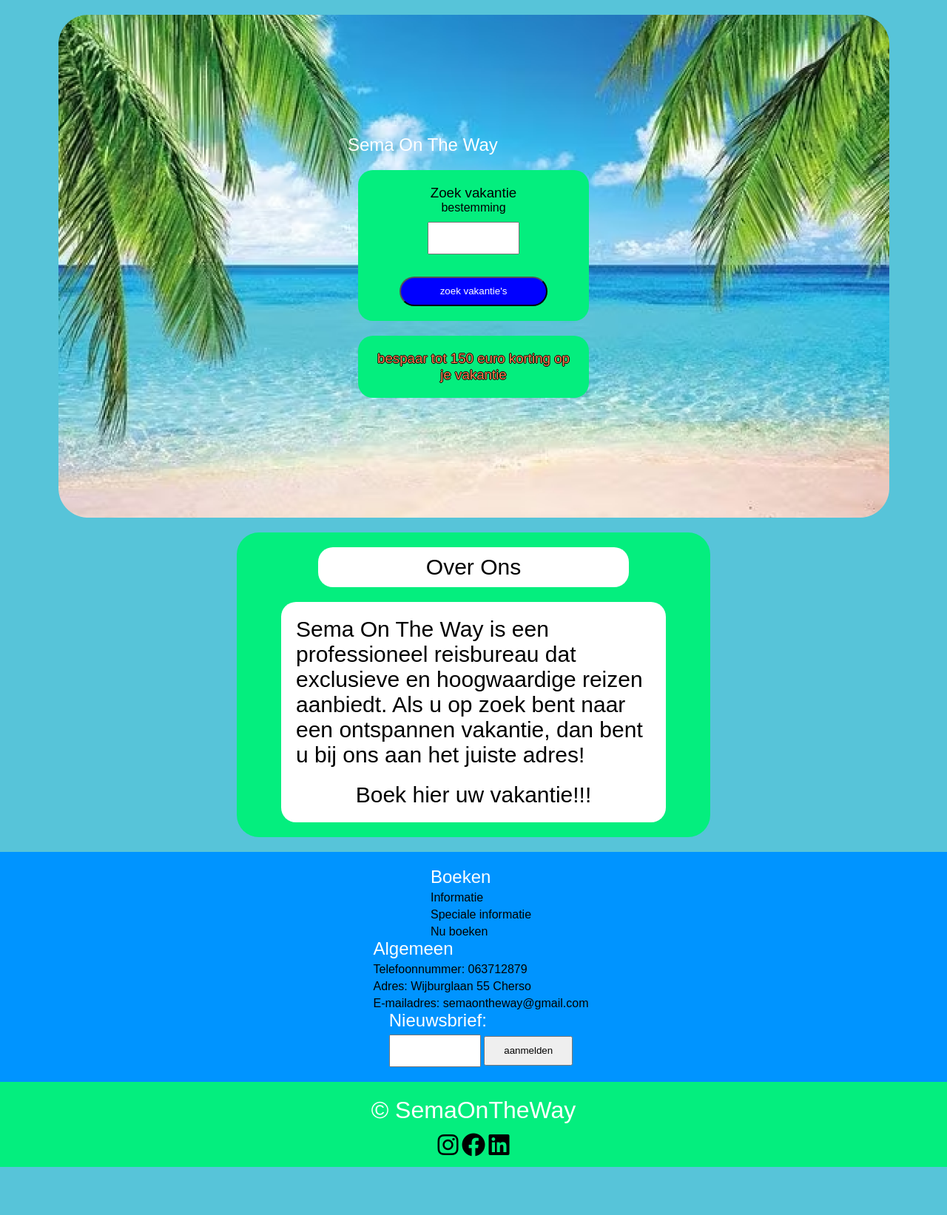
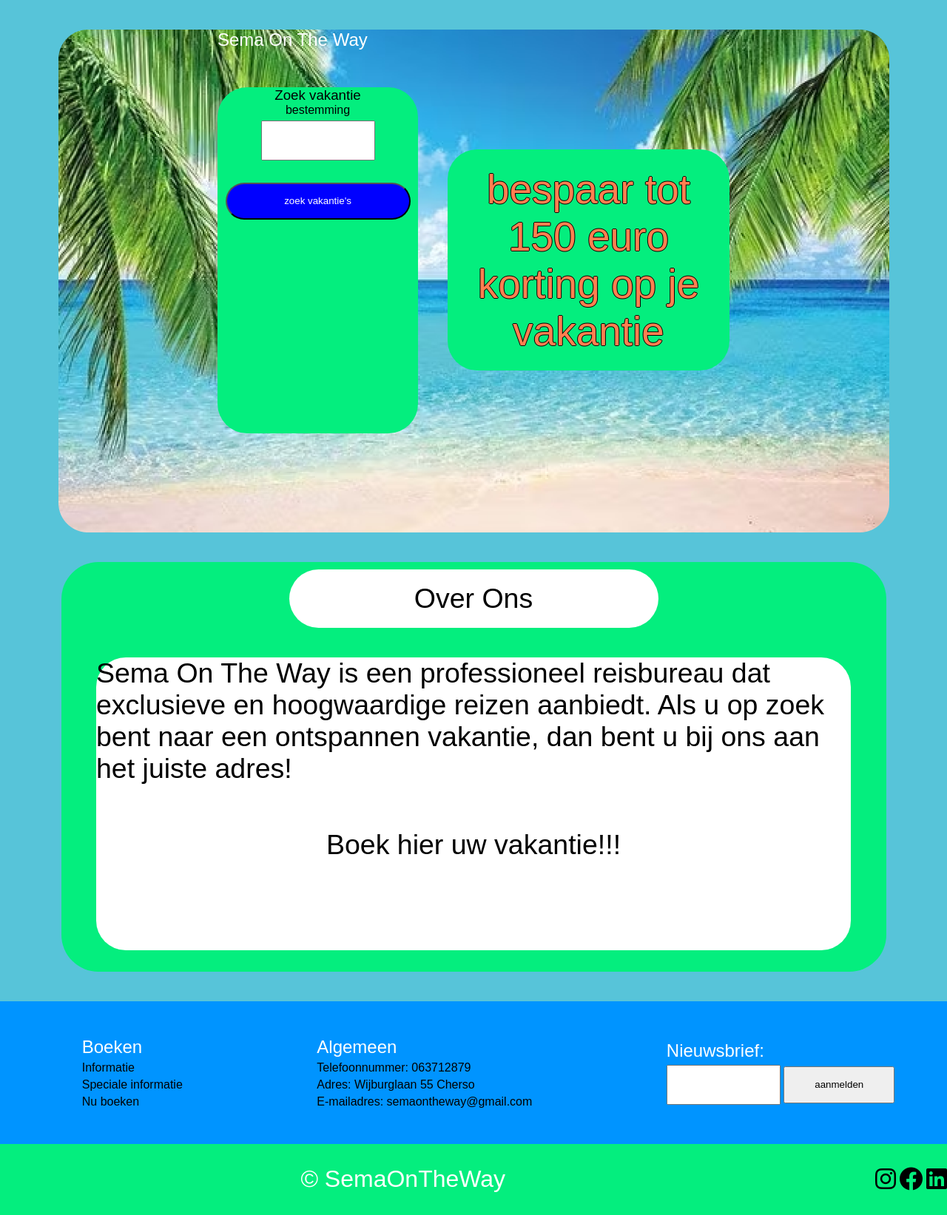
Before and after one commit to stijn1290/Semaontheway, a PHP site: page / in a window 1280 px wide. Shown: the part 220-1863 px from the top of the page at 74% size. Before the commit the page ends 1798 px from the top, so only its background shows below. Run offline with PHP 8.4, Linux system fonts and the light colour scheme; some web fonts are replaced.

Commit message:
Update style.css
Different Responsiveness

```diff
--- a/assets/CSS/style.css
+++ b/assets/CSS/style.css
@@ -6,185 +6,148 @@
   font-style: normal;
   color: black;
 }
-
 body {
   background-color: rgba(87, 196, 217, 1);
 }
-
 button,
 input {
-  height: 40px;
-  width: 120px;
+  height: 50px;
+  width: 150px;
 }
-
 .blauwedeel {
-  height: auto;
-  padding: 20px;
+  height: 193px;
+  width: 100vw;
   background-color: #0094ff;
   display: flex;
-  flex-direction: column;
+  flex-direction: row;
   align-items: center;
+  justify-content: space-around;
 }
-
 .kolomfooter {
   display: flex;
   flex-direction: column;
   gap: 5px;
-  margin-left: 20px;
+  margin-left: 40px;
 }
-
 #witteletters {
   color: white;
 }
-
 #oranjeletters {
   color: coral;
   text-shadow: -1px 0 black, 0 1px black, 1px 0 black, 0 -1px black;
 }
-
 .groenedeel {
-  height: auto;
-  padding: 20px;
+  height: 96px;
+  width: 100vw;
   background-color: #04ee7e;
   display: flex;
-  flex-direction: column;
+  flex-direction: row;
+  justify-content: flex-end;
   align-items: center;
-  gap: 20px;
+  margin-right: 20px;
+  gap: 500px;
 }
-
 .vakantieafbeelding {
   display: flex;
   flex-direction: column;
   position: relative;
   align-items: center;
-  justify-content: center;
+  justify-content: flex-start;
 }
-
 .vakantiezoeken {
   display: flex;
   flex-direction: column;
   align-items: center;
   justify-content: center;
   position: relative;
-  margin: 20px 0;
+  margin-top: 40px;
+  margin-bottom: 40px;
 }
-
 .elementsinafbeelding {
   position: absolute;
   display: flex;
   flex-direction: column;
   justify-content: center;
 }
-
 .groeneblokkenrij {
   display: flex;
-  flex-direction: column;
+  flex-direction: row;
   justify-content: center;
   align-items: center;
-  gap: 20px;
-  margin-top: 20px;
+  gap: 40px;
+  margin-top: 50px;
 }
-
-.zoekenblock,
+.zoekenblock {
+  display: flex;
+  flex-direction: column;
+  align-items: center;
+  height: 468px;
+  width: 271px;
+  background-color: #04ee7e;
+  border-radius: 40px;
+}
 .reclamekorting {
-  height: auto;
-  width: 80%;
-  max-width: 300px;
+  display: flex;
+  flex-direction: column;
+  align-items: center;
+  justify-content: center;
+  text-align: center;
+  height: 299px;
+  width: 381px;
   background-color: #04ee7e;
-  border-radius: 20px;
-  padding: 20px;
-  text-align: center;
+  border-radius: 40px;
+  font-size: 47px;
 }
-
 .formulierflex {
   display: flex;
   flex-direction: column;
   justify-content: center;
   align-items: center;
-  gap: 10px;
+  gap: 5px;
 }
-
-#boxstyle {
+#boxstyle{
     background-color: blue;
     color: white;
-  height: 40px;
-  width: 200px;
-  margin-top: 20px;
-  border-radius: 20px;
+    height: 50px;
+    width: 250px;
+    margin-top: 25px;
     transition: transform 0.3s;
+    border-radius: 25px;
 }
-
-#boxstyle:hover {
+#boxstyle:hover
+{
     background-color: rgb(0, 83, 143);
-  transform: scale(1.1);
+    transform: scale(1.2);
 }
-
-.overonsblok {
-  width: 90%;
-  max-width: 600px;
-  height: auto;
-  padding: 20px;
+.overonsblok{
+    width: 1115px;
+    height: 554px;
     background-color: #04ee7e;
-  border-radius: 30px;
+    border-radius: 50px;
     display: flex;
     flex-direction: column;
     align-items: center;
-  gap: 20px;
-  font-size: 20px;
+    gap: 40px;
+    font-size: 25px;
 }
-
-.overonstitel {
-  height: auto;
-  width: 80%;
-  max-width: 400px;
+.overonstitel{
+    height: 79px;
+    width: 499px;
     background-color: white;
-  border-radius: 20px;
-  padding: 10px;
+    border-radius: 40px;
+    margin-top: 10px;
     display: flex;
     flex-direction: row;
     justify-content: center;
     align-items: center;
 }
-
-.overonstekst {
-  height: auto;
-  width: 80%;
-  max-width: 800px;
+.overonstekst{
+    height: 396px;
+    width: 1020px;
     background-color: white;
-  border-radius: 20px;
-  padding: 20px;
+    border-radius: 40px;
     display: flex;
     flex-direction: column;
     align-items: center;
-  gap: 20px;
+    gap: 60px;
 }
-
-@media only screen and (max-width: 768px) {
-  .blauwedeel {
-    gap: 10px;
-  }
-
-  .kolomfooter {
-    margin-left: 10px;
-  }
-
-  .groenedeel {
-    gap: 10px;
-  }
-
-  .groeneblokkenrij {
-    flex-direction: column;
-  }
-
-  .vakantieafbeelding {
-    margin-top: 20px;
-  }
-
-  .vakantiezoeken {
-    margin: 10px 0;
-  }
-
-  .overonsblok {
-    font-size: 18px;
-  }
-}
```
Lines whose indentation alone changed are shown as unchanged.
